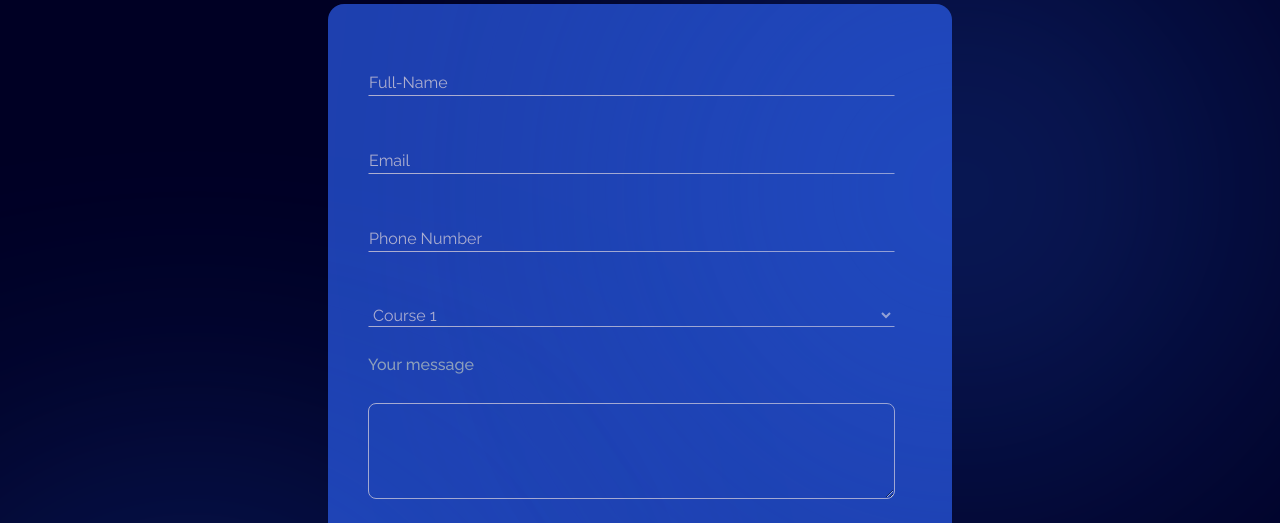
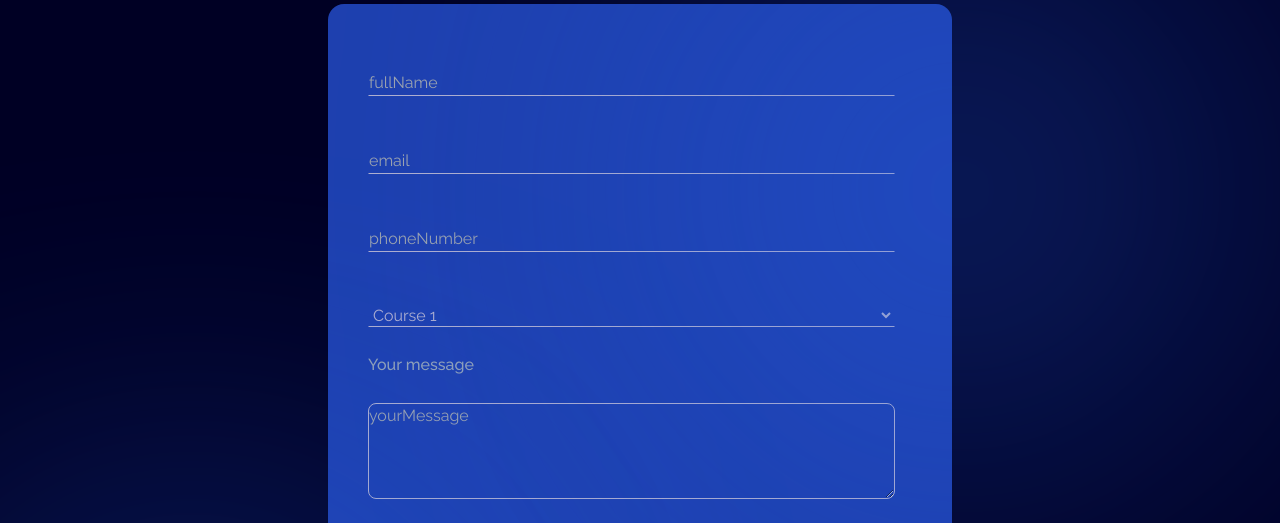
Before and after one commit to africinnovate/africinnovate-website, a Next.js app: page /contactus in a window 1280 px wide. Shown: the part 378-901 px from the top of the page. Built offline with nearby package versions, Linux system fonts and the light colour scheme.

Commit message:
Done with sending mails and testing using env

```diff
--- /dev/null
+++ b/app/api/ContactUsMailer/route.ts
@@ -0,0 +1,29 @@
+import { NextResponse, type NextRequest } from "next/server"
+import Mail from "nodemailer/lib/mailer"
+import nodemailer from 'nodemailer'
+import { env } from "process"
+export async function POST(request: NextRequest) {
+  const  { email,phoneNumber,fullName,selectCourse,yourMessage }  = await request.json()
+//getting the formData and ghanging it to json format
+  const transport = nodemailer.createTransport({
+    service: "gmail",
+    auth: {
+      user: process.env.NODEMAILER_EMAIL,
+      pass: process.env.NODEMAILER_PASSWORD,
+    },
+  })
+//using the mailoptions to get the email and send the message
+  const mailOptions: Mail.Options = {
+    from: env.NODEMAILER_EMAIL,
+    to: env.NODEMAILER_EMAIL,
+    subject: `Message from (${email} with ${fullName} choosing ${selectCourse} and ${phoneNumber})`,
+    text: yourMessage,
+  }
+//usage of a try-and catch for errors
+  try {
+    await transport.sendMail(mailOptions)
+    return NextResponse.json({ message: "Success!", status: 200 })
+  } catch (err) {
+    return NextResponse.json({ message: "Failed!", status: 500 })
+  }
+}
--- a/app/contactus/page.tsx
+++ b/app/contactus/page.tsx
@@ -2,15 +2,36 @@
 import React, { useState } from 'react'
 
 export default function ContactUs() {
-  const [fullName, setFullName] = useState('Full-Name')
-  const [email, setEmail] = useState('Email')
-  const [phoneNumber, setPhoneNumber] = useState('Phone Number')
-  const [selectCourse, setSelectCourse] = useState('Select course')
-  const [yourMessage, setYourMessage] = useState('')
+  const [fullName, setFullName] = useState<string>('')
+  const [email, setEmail] = useState <string>('')
+  const [phoneNumber, setPhoneNumber] = useState <string>('')
+  const [selectCourse, setSelectCourse] = useState<string>('')
+  const [yourMessage, setYourMessage] = useState<string>('')
 
-  const handleSubmit = (e: { preventDefault: () => void }) => {
+  const handleSubmit = async (e: { preventDefault: () => void }) => {
     e.preventDefault()
+    const sanitizedFullName = fullName.replace(/<[^>]+>/g, ''); // Remove any HTML tags
+    const sanitizedEmail = email.toLowerCase().trim(); // Sanitize email
+    const sanitizedPhoneNumber = phoneNumber.replace(/[^0-9]/g, ''); // Allow only numbers
+    const sanitizedYourMessage = yourMessage.replace(/<[^>]+>/g, ''); // Remove any HTML tags
 
+    // Validation
+    const isValid =
+      !sanitizedFullName.includes('Full-Name') &&
+      sanitizedEmail.includes('@') &&
+      sanitizedPhoneNumber.length > 9 &&
+      selectCourse !== 'Select course' &&
+      sanitizedYourMessage.trim() !== '';
+
+    if (!isValid) {
+      alert('Please fill in all fields correctly.');
+      return;
+    }
+// handling sending messages
+    await fetch("/api/ContactUsMailer", {
+      method: "POST",
+      body: JSON.stringify({ email,phoneNumber,fullName,selectCourse,yourMessage }),
+    })
     // Handle form submission logic here
     console.log('Form submitted:', {
       fullName,
@@ -58,7 +79,6 @@ export default function ContactUs() {
         data-aos="fade-up"
         data-aos-duration="1200"
         data-aos-delay="700"
-        onSubmit={handleSubmit}
       >
         <label
           htmlFor="fullName"
@@ -68,6 +88,7 @@ export default function ContactUs() {
           type="text"
           id="fullName"
           name="fullName"
+          placeholder='fullName'
           value={fullName}
           onChange={(e) => setFullName(e.target.value)}
           className="flex-shrink-0 w-[527px] max-md:w-[250px] focus:bg-transparent focus:text-[#b0b0d0]  focus:outline-none border-b-[#b0b0d0] bg-transparent border-solid border border-t-transparent  border-l-transparent border-r-transparent text-[#b0b0d0]"
@@ -81,9 +102,10 @@ export default function ContactUs() {
           type="email"
           id="email"
           name="email"
+          placeholder='email'
           value={email}
           onChange={(e) => setEmail(e.target.value)}
-          className="flex-shrink-0 w-[527px] max-md:w-[250px] focus:bg-transparent focus:text-[#b0b0d0]  focus:outline-none border-b-[#b0b0d0] bg-transparent border-solid border border-t-transparent  border-l-transparent border-r-transparent text-[#b0b0d0]"
+          className="flex-shrink-0 w-[527px] max-md:w-[250px] bg-transparent focus:text-[#b0b0d0]  focus:outline-none border-b-[#b0b0d0] border-solid border border-t-transparent  border-l-transparent border-r-transparent text-[#b0b0d0]"
         />
 
         <label
@@ -93,6 +115,7 @@ export default function ContactUs() {
         <input
           type="tel"
           id="phoneNumber"
+          placeholder='phoneNumber'
           name="phoneNumber"
           value={phoneNumber}
           onChange={(e) => setPhoneNumber(e.target.value)}
@@ -106,6 +129,7 @@ export default function ContactUs() {
         <select
           id="selectCourse"
           name="selectCourse"
+          placeholder='selectCourse'
           value={selectCourse}
           onChange={(e) => setSelectCourse(e.target.value)}
           className="flex-shrink-0 w-[527px]  max-md:w-[250px]  focus:bg-transparent focus:text-[#b0b0d0]  focus:outline-none border-b-[#b0b0d0] bg-transparent border-solid border border-t-transparent  border-l-transparent border-r-transparent text-[#b0b0d0]"
@@ -125,9 +149,10 @@ export default function ContactUs() {
         <textarea
           id="yourMessage"
           name="yourMessage"
+          placeholder='yourMessage'
           value={yourMessage}
           onChange={(e) => setYourMessage(e.target.value)}
-          className="flex-shrink-0 w-[527px] max-md:w-[250px] h-24 rounded-lg border border-[#b0b0d0] bg-transparent"
+          className="flex-shrink-0 text-slate-400  w-[527px] max-md:w-[250px] h-24 rounded-lg border border-[#b0b0d0] bg-transparent"
         ></textarea>
 
         <div className="FilledButtonsDarkMode left-[76px] top-[472px]  justify-start items-start inline-flex">
@@ -135,7 +160,7 @@ export default function ContactUs() {
             type="submit"
             className="Frame11947 px-6 py-3 bg-slate-300 rounded-3xl justify-start items-center gap-2 flex"
           >
-            <span className="Button text-blue-950 text-base font-medium font-['DM Sans'] leading-normal">
+            <span onClick={handleSubmit} className="Button text-blue-950 text-base font-medium font-['DM Sans'] leading-normal">
               Send Message
             </span>
           </button>
--- a/components/CountUpAnimation.tsx
+++ b/components/CountUpAnimation.tsx
@@ -9,6 +9,7 @@ const CountUpAnimation: React.FC<CountUpAnimationProps> = ({ end }) => {
     <CountUp delay={0} end={end} enableScrollSpy>
       {({ countUpRef }) => <span ref={countUpRef} />}
     </CountUp>
+
   )
 }
 
--- a/components/ui/Hero.tsx
+++ b/components/ui/Hero.tsx
@@ -79,7 +79,7 @@ const Hero = () => {
         <div className="flex gap-10 max-md:gap-4 max-md:ml-[23px]">
           <div className=" flex-col items-start  ">
             <div className="text-white font-__Raleway_bdd8fd text-[2rem]   font-bold ">
-              <CountUpAnimation end={12} />
+              <CountUpAnimation end={12} />+
               <div className="font-__Raleway_bdd8fd text-[#b0b0d0] font-['DM font-bold max-md:w-[120px] text-[1.3rem]">
                 Hackathon <br /> Won
               </div>
--- a/package.json
+++ b/package.json
@@ -18,6 +18,7 @@
     "aos": "^3.0.0-beta.6",
     "next": "14.0.4",
     "next-google-fonts": "^2.2.0",
+    "nodemailer": "^6.9.7",
     "react": "^18",
     "react-countup": "^6.5.0",
     "react-dom": "^18",
@@ -26,6 +27,7 @@
   "devDependencies": {
     "@types/aos": "^3.0.7",
     "@types/node": "^20",
+    "@types/nodemailer": "^6.4.14",
     "@types/react": "^18",
     "@types/react-dom": "^18",
     "autoprefixer": "^10.0.1",
```
Also changed, not shown: 2 other files (tests, documents, lock files or other folders).
